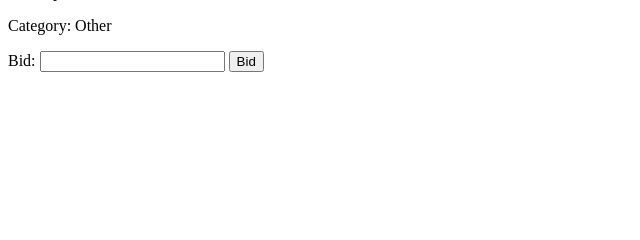
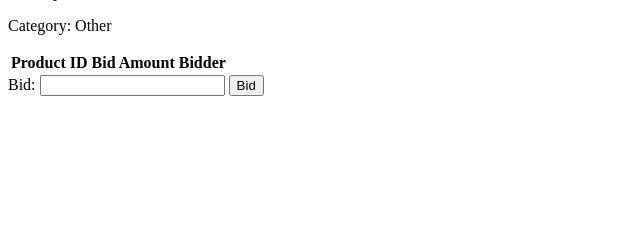
Before and after one commit to micahweiss25/database_website, a Flask app: template templates/productDetail.html in a window 1280 px wide. Shown: the part 126-366 px from the top of the page, without its empty margins (0-640 px from the left). Run offline with Flask 3, Linux system fonts and the light colour scheme; the template is opened without the code that fills it, so the values that code supplies are empty.

Commit message:
Add bids to product detail page

```diff
--- a/app.py
+++ b/app.py
@@ -357,10 +357,19 @@ def product_detail(productID, category):
                           name=result[6],
                           price=result[7],
                           expiration=result[8])
+    query = "CALL ViewBids(%s);"
+    cursor.execute(query, [productID])
+    result = cursor.fetchall()
+    raise Exception(result)
+    bids = []
+    for bid in result:
+        bids.append(bid[0])
+
     cnx.close()
     return render_template("productDetail.html",
                            user=current_user,
-                           product=product)
+                           product=product,
+                           bids=bids)
 
 
 # route for books
--- a/new_db.sql
+++ b/new_db.sql
@@ -296,6 +296,11 @@ BEGIN
     COMMIT;
 END //
 
+CREATE PROCEDURE GetBidsForProduct(IN productID INT)
+BEGIN
+    SELECT * FROM UserBids WHERE productID = productID;
+END //
+
 DELIMITER ;
 
 
--- a/templates/productDetail.html
+++ b/templates/productDetail.html
@@ -74,6 +74,24 @@
     {% else %}
         <p>Category: Other</p>
     {% endif %}
+    <table>
+        <thead>
+            <tr>
+                <th>Product ID</th>
+                <th>Bid Amount</th>
+                <th>Bidder</th>
+            </tr>
+        </thead>
+        <tbody>
+            {% for bid in bids %}
+                <tr>
+                    <td>{{ bid.productID }}</td>
+                    <td>{{ bid.amount }}</td>
+                    <td>{{ bid.bidder }}</td>
+                </tr>
+            {% endfor %}
+        </tbody>
+    </table>
     <form action="{{ url_for('bid') }}" method="GET">
         <label for="bid">Bid:</label>
         <input type="number" id="bid" name="bid" step="0.01" required>
```
